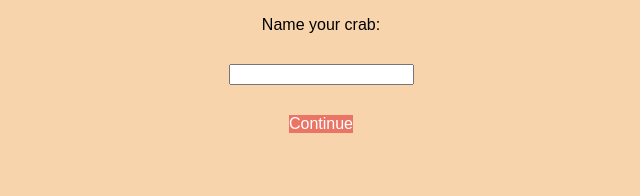
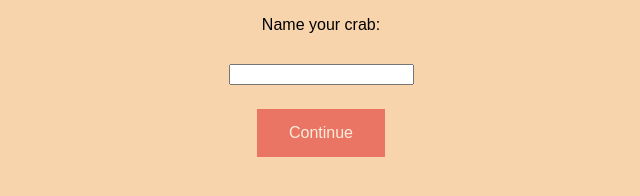
Before and after one commit to Royl0406/Crabodoro, a website with bundled scripts: page src/Settings/onBoarding.html in a window 1280 px wide. Shown: the part 394-590 px from the top of the page, without its empty margins (319-959 px from the left). Built offline with nearby package versions, Linux system fonts and the light colour scheme.

Commit message:
Refactored onBoarding page button to use existing button class "Continue" button on onboarding page does not have a pointer "Continue" button on onboarding page does not have a pointer #20

```diff
--- a/src/Settings/onBoarding.html
+++ b/src/Settings/onBoarding.html
@@ -16,12 +16,9 @@
             font-family: sans-serif;
             margin: 10px 0px;
         }
-        .btn {
-            color: #FFFF;
-            background-color: rgba(227, 55, 55, 0.6);
-        }
     </style>
     <script src="onBoarding.js" type="module"></script>
+    <link rel="stylesheet" href="../Common/theme.css">
 </head>
 
 <body>
@@ -35,7 +32,7 @@
         <input id="name" type="text">
     </div>
 
-    <btn id="btn-cont" class="btn">Continue</btn>
+    <btn id="btn-cont" class="button-text navigation-button">Continue</btn>
 </body>
 
 </html>
```
